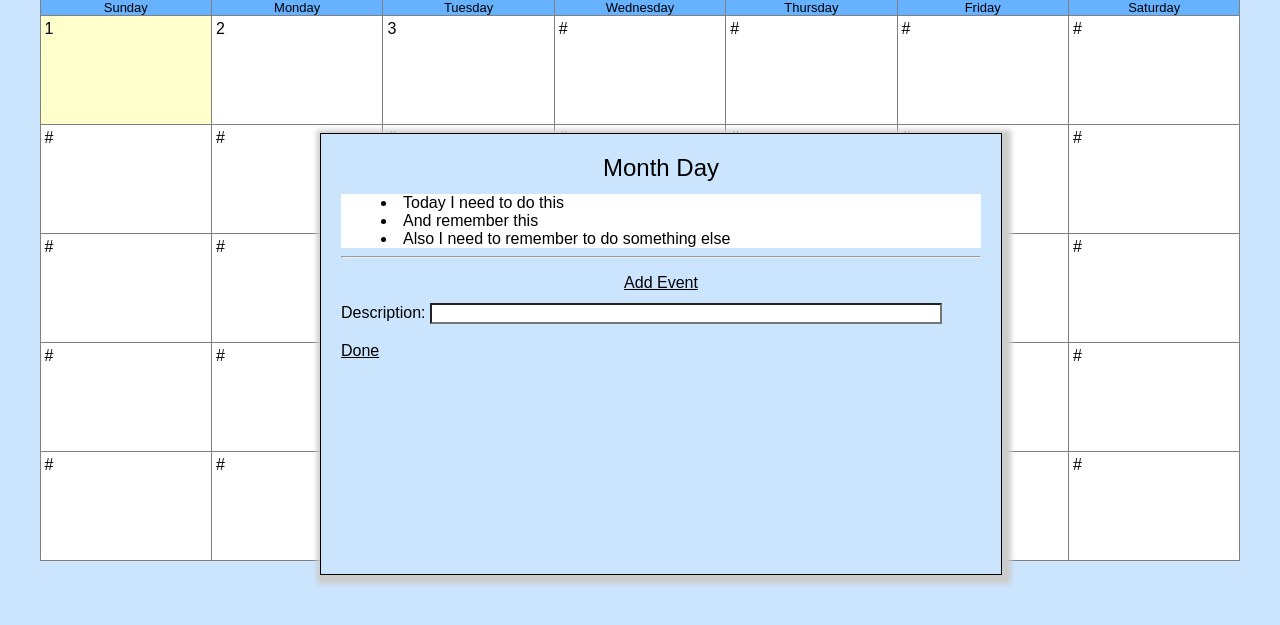
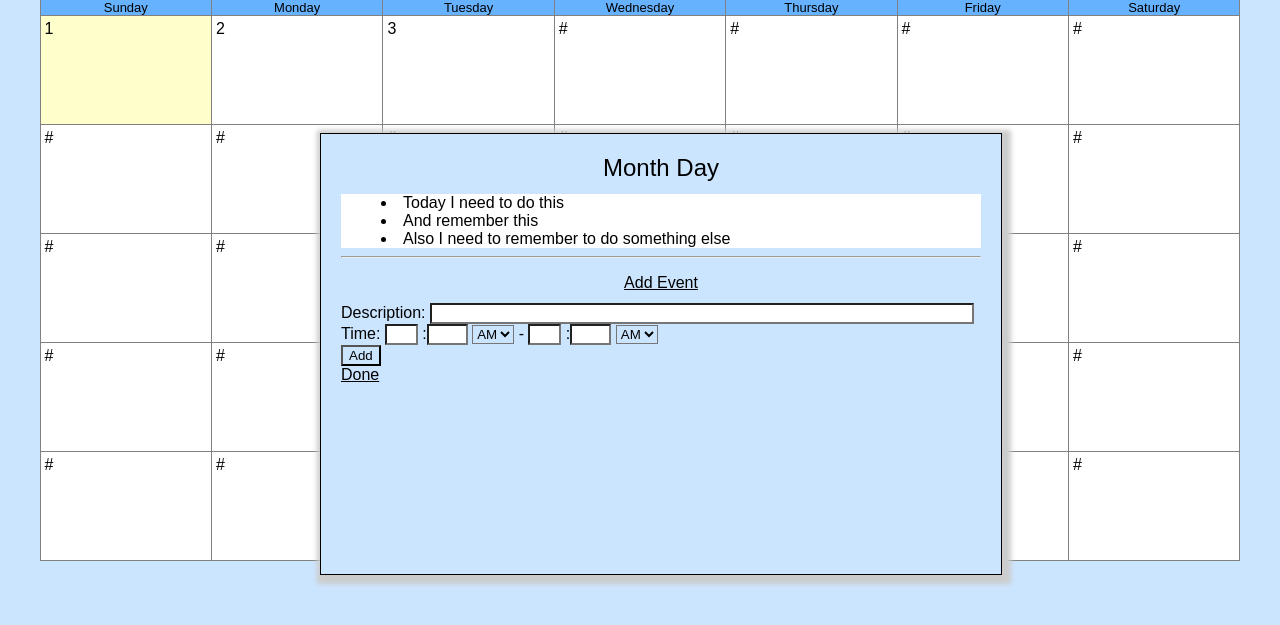
Before and after one commit to stuycs-softdev/proj2-pd6-06-GoodMorning, a Python web app: template Templates/calendar.html in a window 1280 px wide, after a click that opens the changed part. Shown: the part 67-692 px from the top of the page. Run offline with Jinja, Linux system fonts and the light colour scheme; the template is opened without the code that fills it, so the values that code supplies are empty.

Commit message:
updated calendar form

```diff
--- a/Templates/calendar.html
+++ b/Templates/calendar.html
@@ -4,6 +4,16 @@
     <meta charset="utf-8" />
     <link href="../static/CalStyle.css" rel="stylesheet" type="text/css" media="screen" />
 </head>
+
+<SCRIPT Language="JavaScript">
+function showAndClearField(frm){
+  if (frm.newevent.value == "")
+      alert("Hey! You didn't enter anything!")
+  else
+      alert("The field contains the text: " + frm.newevent.value)
+  frm.newevent.value = ""
+}
+</SCRIPT>
 
 <body bgcolor="#CCE5FF">
 <a href="Homepage.html" class="homebtn button">Home</a>
@@ -19,14 +29,27 @@
   <li class="normday">And remember this</li>
   <li class="normday">Also I need to remember to do something else</li>
   <hr>
-  <form bgcolor="#CCE5FF">
+  <form name="einfo" bgcolor="#CCE5FF">
   <h1 align="center">Add Event</h1>
-  Description: <input type="text" name="newevent" id="nev" value="" style="width: 80%;"><br>
+  Description: <input type="text" name="newevent" id="nev" value="" style="width: 85%;"><br>
+  Time: <input type="text" name="starthour" id="shr" value="" size="1" maxlength="1" align="center">
+  :<input type="text" name="startmin" id="smin" value="" size="2" maxlength="2" align="center">
+  <select name="amorpm1">
+    <option value="am1" selected>AM</option>
+    <option value="pm1">PM</option>
+  </select>
+  - <input type="text" name="endhour" id="ehr" value="" size="1" maxlength="1" align="center">
+  :<input type="text" name="endmin" id="emin" value="" size="2" maxlength="2" align="center">
+  <select name="amorpm2">
+    <option value="am2" selected>AM</option>
+    <option value="pm2">PM</option>
+  </select>
+  <br>
+  <input type="button" value="Add" onClick="showAndClearField(this.form)">
 </form>
+  <br>
   <a href = "javascript:void(0)" onclick =
-  "document.getElementById('light').style.display='none';document.getElementById('fade').style.display='none'">
-  <br>
-  Done
+  "document.getElementById('light').style.display='none';document.getElementById('fade').style.display='none'">Done
   </a></div>
 
 <tr><td class="currday"><a href = "javascript:void(0)" onclick = "document.getElementById('light').style.display='block';document.getElementById('fade').style.display='block'">1</a></td>
--- a/static/CalStyle.css
+++ b/static/CalStyle.css
@@ -60,6 +60,7 @@ td:hover{
     font: medium Arial, sans-serif;
     display: none;
     position: absolute;
+    float: center;
     top: 25%;
     left: 25%;
     width: 50%;
@@ -85,6 +86,11 @@ h1 {
     font-weight:normal;
     text-decoration: underline;
     padding: 0 0px;
+}
+
+hr {
+    position: relative;
+    float: bottom;
 }
 
 .normday {
@@ -136,7 +142,13 @@ a.button:hover {
     float: left;
 }
 
+.donebtn {
+    position: bottom;
+    background: white;
+    width: 60px;
+    float: right;
+}
+
 input[type="text"], textarea {
     background-color: white;
-    width: 90%;
 }
```
